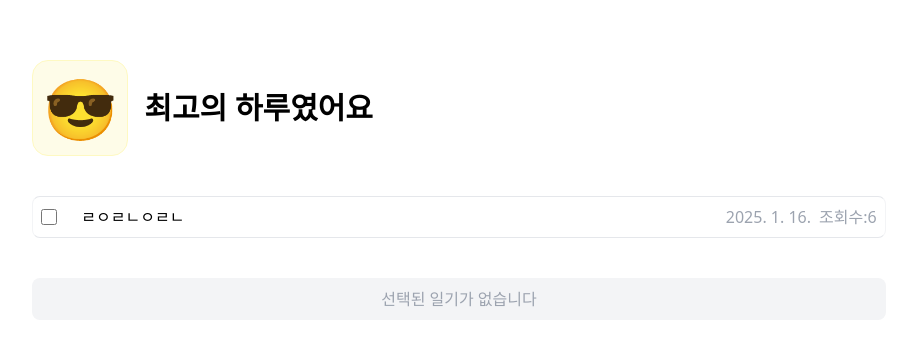
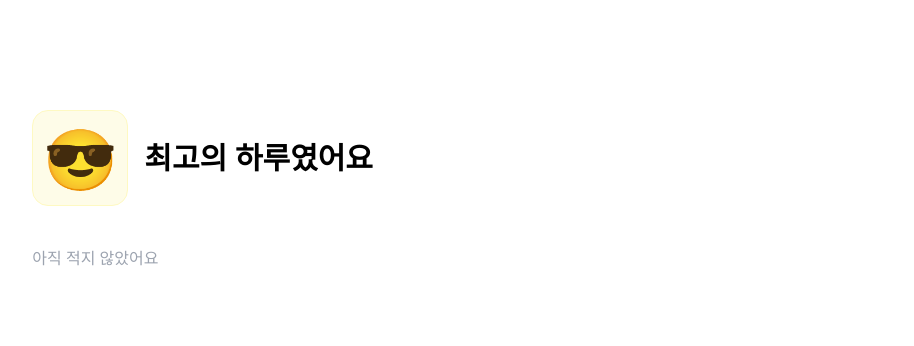
Before and after one commit to yugenius0213/GDSC-SPACE-STUDY-ASSIGNMENT-VER2, a React (Vite) app in the folder YuJin/react-ts/: page /emotions/awesome in a window 1280 px wide. Shown: the part 210-556 px from the top of the page, without its empty margins (181-1095 px from the left). Built offline with nearby package versions, Linux system fonts and the light colour scheme.

Commit message:
feat: connect to real diary data

```diff
--- a/YuJin/react-ts/src/app/emotions/[emotion]/page.tsx
+++ b/YuJin/react-ts/src/app/emotions/[emotion]/page.tsx
@@ -3,6 +3,7 @@ import { emotionColorVariants } from '../../../styles/emotionCard'
 import { EMOTION_DATA } from '../../constants/emotions'
 import { Diary } from '../../../interface/diary'
 import { useDiaryValue } from '../../../provider/Diary'
+import { dateFormatting } from '../../utils/dateFormat'
 
 type EmotionPageParams = {
     emotion: Diary['emotion']
@@ -23,8 +24,12 @@ export default function EmotionPage() {
                 <h1 className="text-3xl font-semibold">{EMOTION_DATA[emotion!].description}</h1>
             </div>
 
+            {filteredDiaries.length > 0 ? (
+                <>
+                    {filteredDiaries.map((diary) => (
+                        <div key={diary.id}>
                             <Link
-                to={`/diary/}`}
+                                to={`/detail/${diary.id}}`}
                                 className="w-full border border-x-primary-lightgray p-2 flex flex-row rounded-lg items-center justify-between"
                             >
                                 <div className="flex flex-row items-center gap-6">
@@ -32,15 +37,20 @@ export default function EmotionPage() {
                                         type="checkbox"
                                         className="w-4 h-4 border border-primary-gray rounded-sm accent-primary-lightgray"
                                     ></input>
-                    <div>ㄹㅇㄹㄴㅇㄹㄴ</div>
+                                    <div>{diary.title}</div>
                                 </div>
                                 <div className="flex flex-row gap-2 text-primary-gray">
-                    <div>2025. 1. 16.</div>
-                    <div>조회수:6</div>
+                                    <div>{dateFormatting(diary.date, 'medium')}</div>
+                                    <div>조회수: {diary.views}</div>
                                 </div>
                             </Link>
-
                             <button className="w-full btn gray-btn gray-btn:hover p-2">선택된 일기가 없습니다</button>
+                        </div>
+                    ))}
+                </>
+            ) : (
+                <h1 className="text-primary-gray">아직 적지 않았어요</h1>
+            )}
         </div>
     )
 }
--- a/YuJin/react-ts/src/app/emotions/page.tsx
+++ b/YuJin/react-ts/src/app/emotions/page.tsx
@@ -10,12 +10,9 @@ export default function EmotionLinkPage() {
                 <h2 className="text-primary-gray">{EMOTION_LIST_DISCRIPTION}</h2>
             </div>
             <div className="grid grid-cols-2 gap-5">
-                {EMOTION_LIST.map((emotion, index) => (
-                    <Link to={`/emotions/${emotion.emotion}`} key={index}>
-                        <div
-                            key={index}
-                            className="flex flex-row gap-4 border border-primary-lightgray hover:border-transparent p-3 rounded-2xl hover:shadow-2xl hover:scale-105 active:scale-100 transition-all ease-out duration-150 group"
-                        >
+                {EMOTION_LIST.map((emotion) => (
+                    <Link to={`/emotions/${emotion.emotion}`} key={emotion.name}>
+                        <div className="flex flex-row gap-4 border border-primary-lightgray hover:border-transparent p-3 rounded-2xl hover:shadow-2xl hover:scale-105 active:scale-100 transition-all ease-out duration-150 group">
                             <div
                                 className={`flex items-center justify-center group-hover:shadow-inner ${emotionColorVariants[emotion.color]} w-24 h-24 min-w-[6rem] min-h-[6rem] rounded-2xl text-6xl`}
                             >
```
Lines whose indentation alone changed are shown as unchanged.
